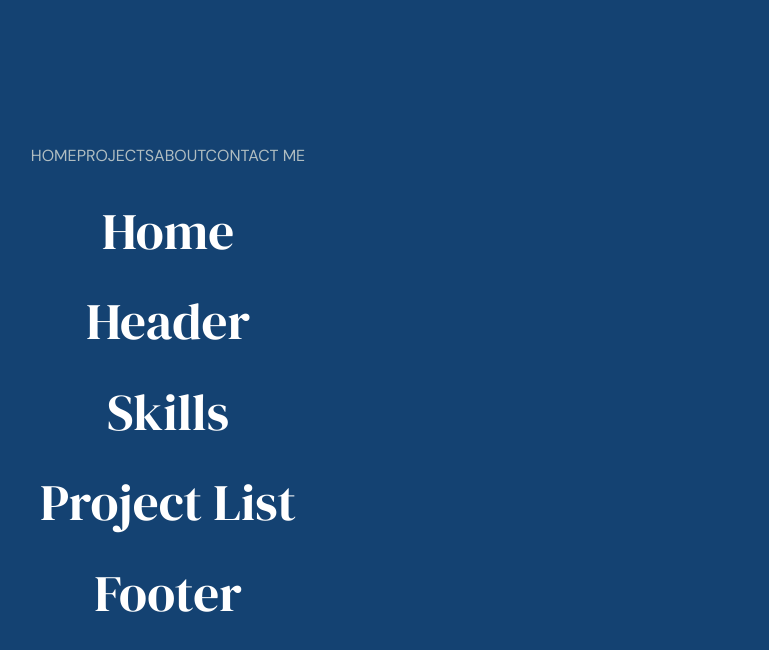
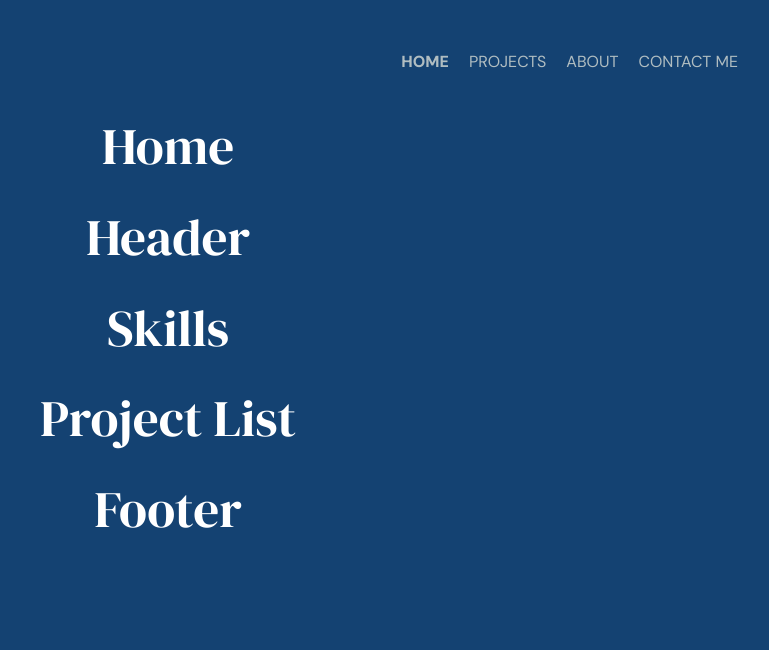
Before and after one commit to brooklinlee/portfolio, a React (Vite) app: page / in a window 1280 px wide. Shown: the top 650 px of the page, without its empty margins (472-1241 px from the left). Built offline with nearby package versions, Linux system fonts and the light colour scheme; the HTML template or start-up script is replaced by a standard one.

Commit message:
style the Nav bar

```diff
--- a/src/components/Nav/Nav.css
+++ b/src/components/Nav/Nav.css
@@ -0,0 +1,18 @@
+header {
+  padding: 10px;
+}
+
+nav {
+  display: flex;
+  justify-content: flex-end;
+  margin: 0;
+  padding: 0;
+}
+
+nav a {
+  margin-right: 20px;
+}
+
+nav a.active {
+  font-weight: 800;
+}
--- a/src/components/Nav/Nav.jsx
+++ b/src/components/Nav/Nav.jsx
@@ -1,5 +1,8 @@
 // components
 import { NavLink } from 'react-router-dom'
+
+// css
+import '../Nav/Nav.css'
 
 const Nav = () => {
   return (
--- a/src/index.css
+++ b/src/index.css
@@ -34,9 +34,9 @@ a:hover {
 }
 
 body {
-  margin: 0;
+  /* margin: 0;
   display: flex;
-  place-items: center;
+  place-items: center; */
   min-width: 320px;
   min-height: 100vh;
 }
```
